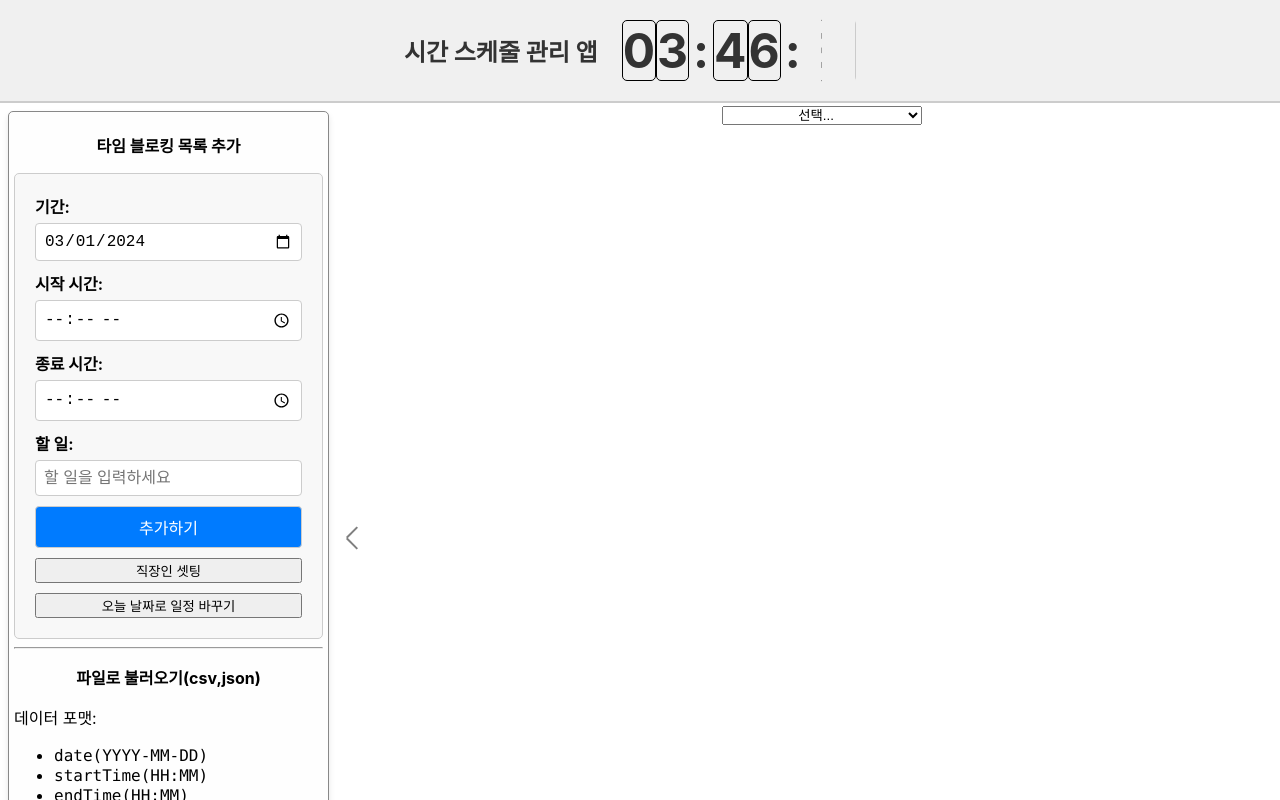
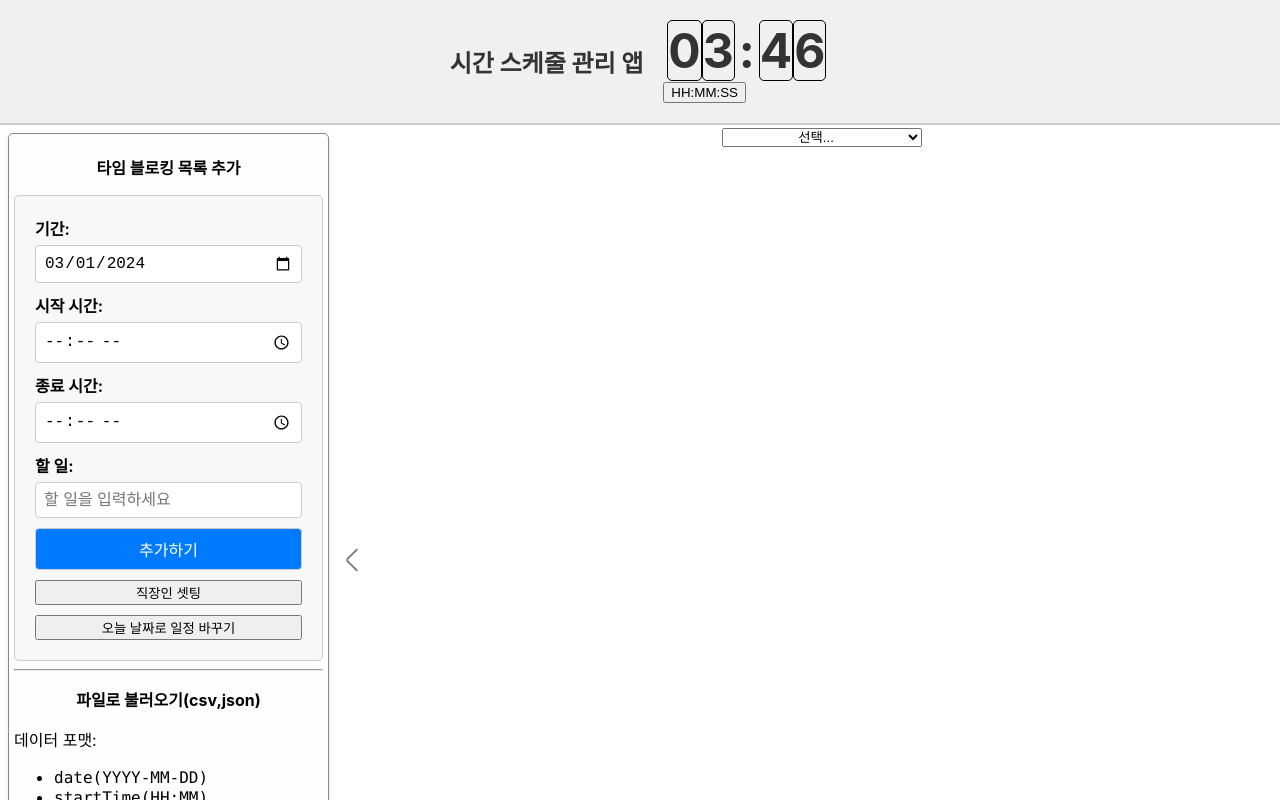
Before and after one commit to sungreong/react-time-block-schedule, a React (Create React App) app in the folder Project/ReactJS/time-blocking-app/: page / in a window 1280 px wide. Shown: the top 800 px of the page. Built offline with nearby package versions, Linux system fonts and the light colour scheme.

Commit message:
add button code

```diff
--- a/Project/ReactJS/time-blocking-app/src/components/DigitalClock.js
+++ b/Project/ReactJS/time-blocking-app/src/components/DigitalClock.js
@@ -12,6 +12,7 @@ function usePrevious(value) {
 function DigitalClock() {
   // 현재 시간 상태
   const [currentTime, setCurrentTime] = useState(new Date());
+  const [showSeconds, setShowSeconds] = useState(false); // 초를 표시할지 여부를 결정하는 상태
 
   // 이전 시간 상태
   const previousTime = usePrevious(currentTime);
@@ -45,13 +46,19 @@ function DigitalClock() {
   );
 
   return (
-    <div className="clock-container">
-      {renderDigits(hours, previousTime && formatDigit(previousTime.getHours()), 'hour')}
-      :
-      {renderDigits(minutes, previousTime && formatDigit(previousTime.getMinutes()), 'minute')}
-      :
-      {renderDigits(seconds, previousTime && formatDigit(previousTime.getSeconds()), 'second')}
+    <div>
+      <div className="clock-container">
+        {renderDigits(hours, previousTime && formatDigit(previousTime.getHours()), 'hour')}
+        :
+        {renderDigits(minutes, previousTime && formatDigit(previousTime.getMinutes()), 'minute')}
+        {showSeconds && ":"}
+        {showSeconds && renderDigits(seconds, previousTime && formatDigit(previousTime.getSeconds()), 'second')}
+      </div>
+      <button onClick={() => setShowSeconds(!showSeconds)}>
+        {showSeconds ? 'HH:MM' : 'HH:MM:SS'}
+      </button>
     </div>
+
   );
 }
 
```
